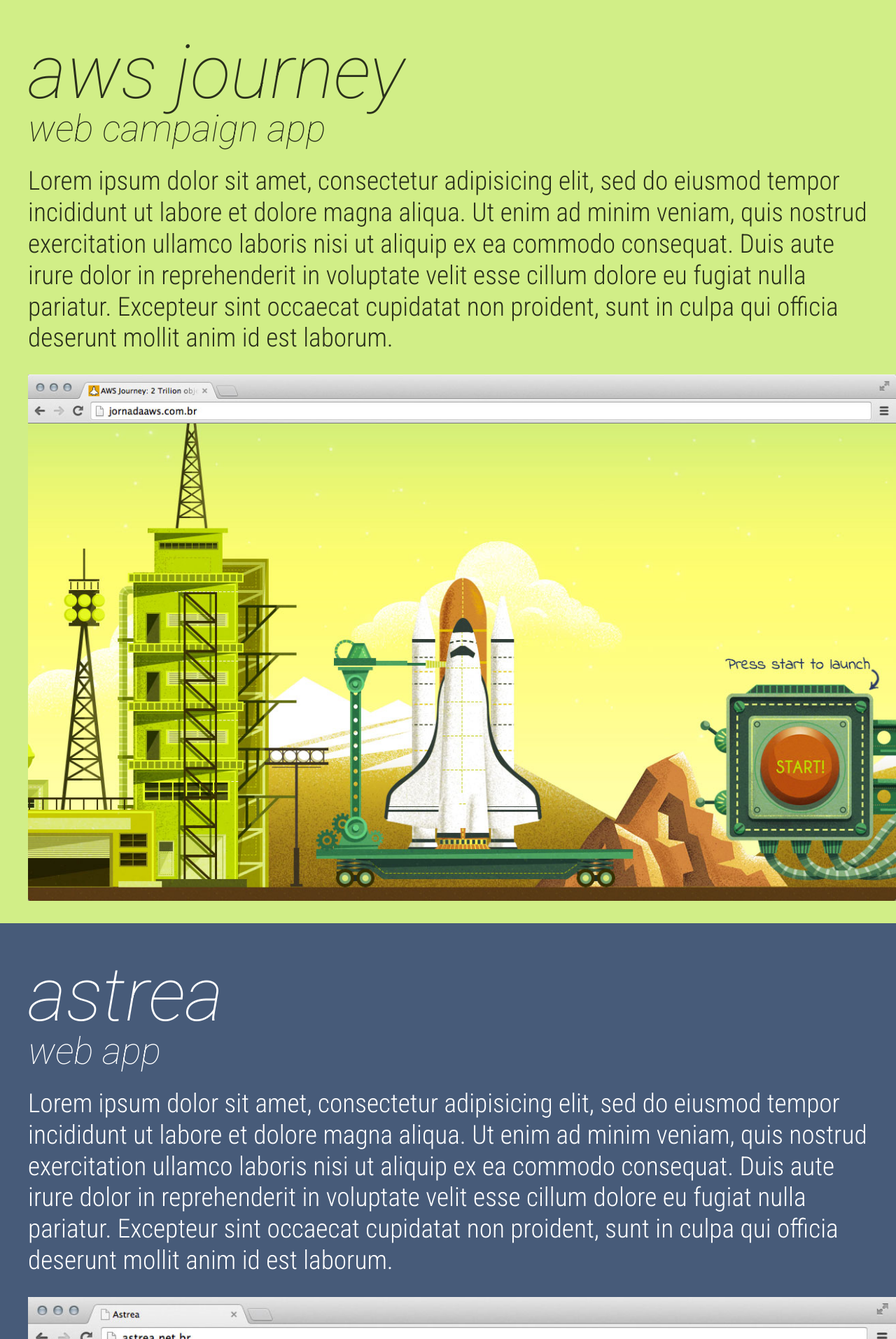
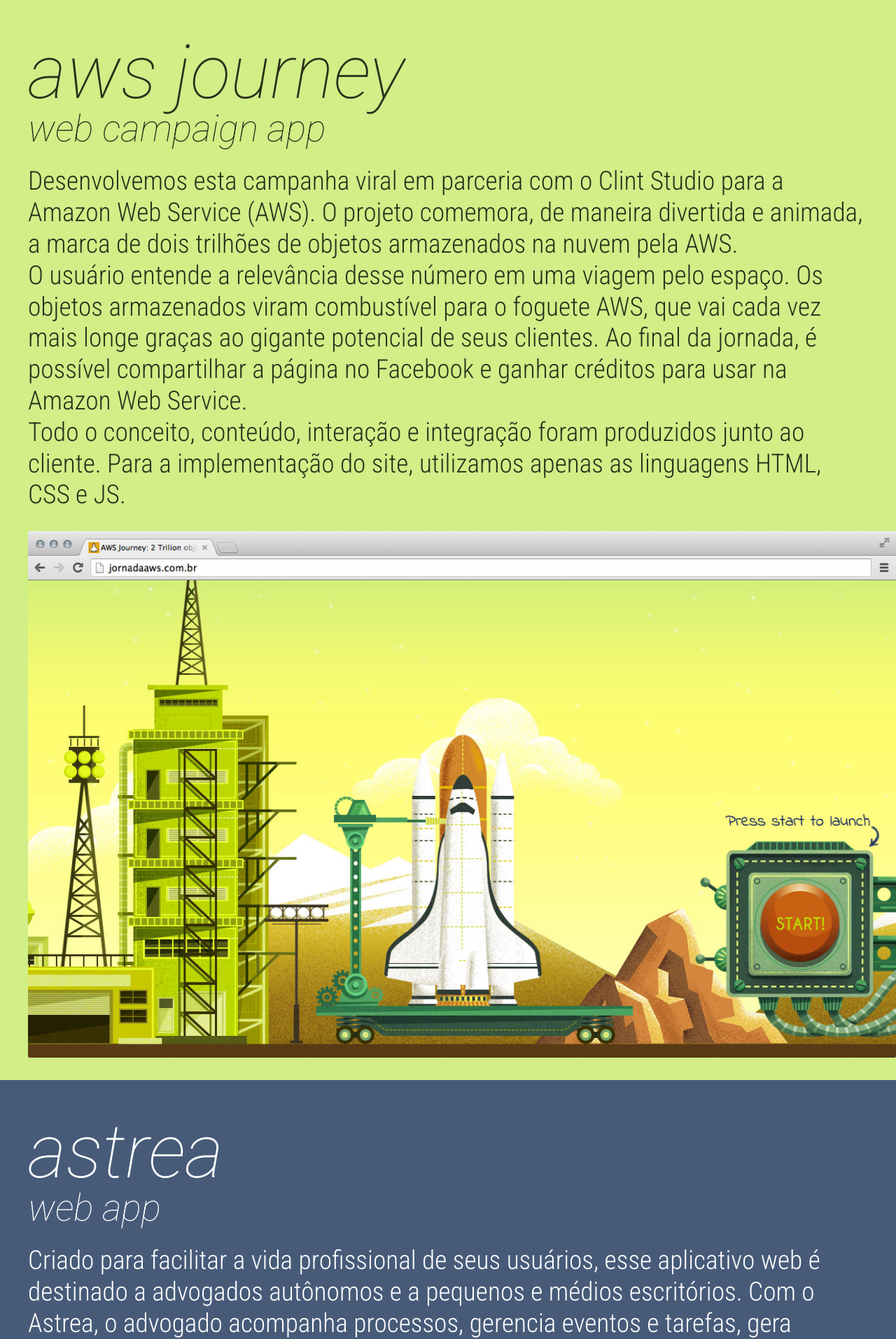
Before and after one commit to Aerochimps/aerochimps-dot-com, a PHP site: page / in a window 1280 px wide. Shown: the part 3927-5840 px from the top of the page at 70% size. Run offline with PHP 8.4, Linux system fonts and the light colour scheme.

Commit message:
Real text of each project.

```diff
--- a/www/include/projects/astrea.php
+++ b/www/include/projects/astrea.php
@@ -4,7 +4,8 @@
 		<strong>Web app</strong>
 	</header>
 	<div class="description">
-		<p>Lorem ipsum dolor sit amet, consectetur adipisicing elit, sed do eiusmod tempor incididunt ut labore et dolore magna aliqua. Ut enim ad minim veniam, quis nostrud exercitation ullamco laboris nisi ut aliquip ex ea commodo consequat. Duis aute irure dolor in reprehenderit in voluptate velit esse cillum dolore eu fugiat nulla pariatur. Excepteur sint occaecat cupidatat non proident, sunt in culpa qui officia deserunt mollit anim id est laborum.</p>
+		<p>Criado para facilitar a vida profissional de seus usuários, esse aplicativo web é destinado a advogados autônomos e a pequenos e médios escritórios. Com o Astrea, o advogado acompanha processos, gerencia eventos e tarefas, gera faturas, arquiva documentos e muito mais. Tudo isso em um ambiente seguro e colaborativo.</p>
+		<p>O projeto está em constante evolução. Por isso, em parceria com a empresa Astrea, trabalhamos até hoje no desenvolvimento e aperfeiçoamento do aplicativo. Participamos das etapas de pesquisa e testes com usuários, desenvolvimento e validação dos mockups, design da interface, implementação e manutenção do código clientside.</p>
 	</div><!-- End .description -->
 	<div class="illustrate">
 		<figure>
--- a/www/include/projects/aws.php
+++ b/www/include/projects/aws.php
@@ -4,7 +4,9 @@
 		<strong>Web campaign app</strong>
 	</header>
 	<div class="description">
-		<p>Lorem ipsum dolor sit amet, consectetur adipisicing elit, sed do eiusmod tempor incididunt ut labore et dolore magna aliqua. Ut enim ad minim veniam, quis nostrud exercitation ullamco laboris nisi ut aliquip ex ea commodo consequat. Duis aute irure dolor in reprehenderit in voluptate velit esse cillum dolore eu fugiat nulla pariatur. Excepteur sint occaecat cupidatat non proident, sunt in culpa qui officia deserunt mollit anim id est laborum.</p>
+		<p>Desenvolvemos esta campanha viral em parceria com o Clint Studio para a Amazon Web Service (AWS). O projeto comemora, de maneira divertida e animada, a marca de dois trilhões de objetos armazenados na nuvem pela AWS.</p>
+		<p>O usuário entende a relevância desse número em uma viagem pelo espaço. Os objetos armazenados viram combustível para o foguete AWS, que vai cada vez mais longe graças ao gigante potencial de seus clientes. Ao final da jornada, é possível compartilhar a página no Facebook e ganhar créditos para usar na Amazon Web Service.</p>
+		<p>Todo o conceito, conteúdo, interação e integração foram produzidos junto ao cliente. Para a implementação do site, utilizamos apenas as linguagens HTML, CSS e JS.</p>
 	</div><!-- End .description -->
 	<div class="illustrate">
 		<figure>
--- a/www/include/projects/spreadnet.php
+++ b/www/include/projects/spreadnet.php
@@ -4,7 +4,8 @@
 		<strong>Web app</strong>
 	</header>
 	<div class="description">
-		<p>Lorem ipsum dolor sit amet, consectetur adipisicing elit, sed do eiusmod tempor incididunt ut labore et dolore magna aliqua. Ut enim ad minim veniam, quis nostrud exercitation ullamco laboris nisi ut aliquip ex ea commodo consequat. Duis aute irure dolor in reprehenderit in voluptate velit esse cillum dolore eu fugiat nulla pariatur. Excepteur sint occaecat cupidatat non proident, sunt in culpa qui officia deserunt mollit anim id est laborum.</p>
+		<p>O SPREADnet é um aplicativo web feito para o setor financeiro das médias e grandes empresas. Desenvolvido para facilitar as transações entre bancos e empresas, ele foi cuidadosamente pensado para trazer os recursos de uma mesa de operações completa para um ambiente digital agradável e simples de usar. Com ele, o usuário tem à disposição ferramentas com grande potencial de cálculo, que organizam e agilizam as negociações. </p>
+		<p>Atualmente, trabalhamos no desenvolvimento do SPREADnet em parceria com a Blue Chip Software. Atuamos nas etapas de pesquisa com usuários, desenvolvimento dos mockups, design da interface, implementação e manutenção do código clientside.</p>
 	</div><!-- End .description -->
 	<div class="illustrate">
 		<figure>
--- a/www/include/projects/wayTwo.php
+++ b/www/include/projects/wayTwo.php
@@ -4,7 +4,8 @@
 		<strong>Web App</strong>
 	</header>
 	<div class="description">
-		<p>Lorem ipsum dolor sit amet, consectetur adipisicing elit, sed do eiusmod tempor incididunt ut labore et dolore magna aliqua. Ut enim ad minim veniam, quis nostrud exercitation ullamco laboris nisi ut aliquip ex ea commodo consequat. Duis aute irure dolor in reprehenderit in voluptate velit esse cillum dolore eu fugiat nulla pariatur. Excepteur sint occaecat cupidatat non proident, sunt in culpa qui officia deserunt mollit anim id est laborum.</p>
+		<p>Produzimos este aplicativo em parceria com a empresa de tecnologia Way2. Ele foi desenvolvido para usinas hidrelétricas e é destinado ao acompanhamento de informações por técnicos e engenheiros e à apresentação institucional. Pelo display, o usuário tem acesso aos números reais da geração de energia da usina. Esses números foram posicionados de forma a facilitar a leitura e compreensão dos dados pelo usuário.</p>
+		<p>Trabalhamos na concepção da solução e desenvolvimento de interface, projetada para monitores de pelo menos 32". </p>
 	</div><!-- End .description -->
 	<div class="illustrate">
 		<figure>
```
